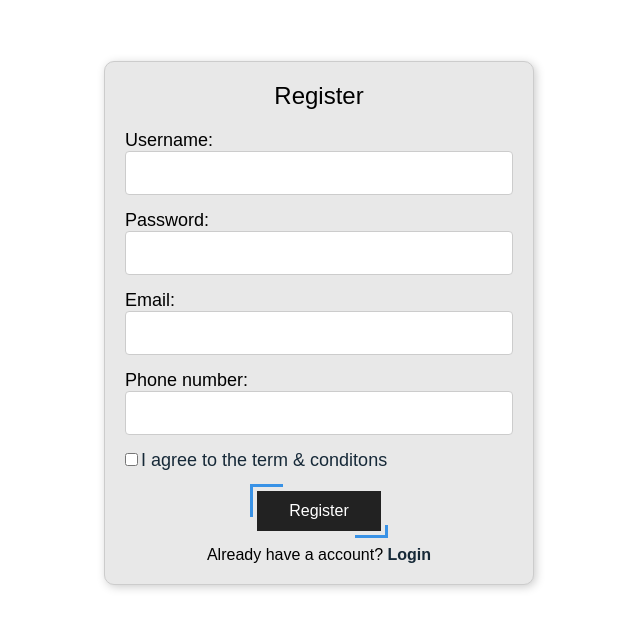
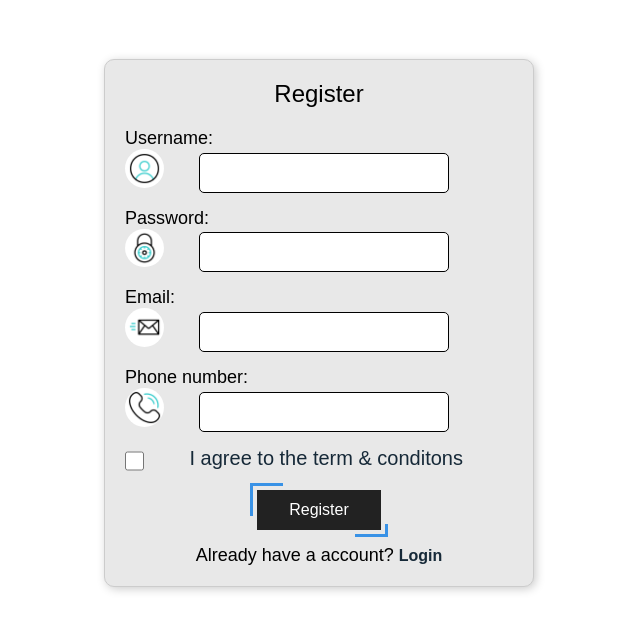
Before and after one commit to Suimei1208/Web_Final_Semester, a PHP site: page /API/register.php in a window 1280 px wide. Shown: the part 77-708 px from the top of the page, without its empty margins (321-961 px from the left). Run offline with PHP 8.4, Linux system fonts and the light colour scheme.

Commit message:
úp đét

```diff
--- a/API/register.php
+++ b/API/register.php
@@ -64,23 +64,25 @@
           <div class="log">Register</div>
         </div>
         <form method="post">
+            <label for="username">Username:</label1>
+                <div class="form-group">
+                        <img src="./Những thức rác linh tinh/user.gif" alt="">
+                        <input  name="username" id="username" type="text">
+                </div>
+
+                <label for="password">Password:</label>
+                <div class="form-group">
+                    <img src="./Những thức rác linh tinh/pass.gif" alt="">
+                    <input name="password" id="password" type="password">
+                </div>
+            <label>Email:</label>
             <div class="form-group">
-                <label for="username">Username:</label>
-                <input  name="username_dk" id="username" type="text">
-            </div>
-
-            <div class="form-group">
-                <label for="password">Password:</label>
-                <input name="password_dk" id="password" type="password">
-            </div>
-
-            <div class="form-group">
-                <label>Email:</label>
+                <img src="./Những thức rác linh tinh/email.gif" alt="">
                 <input name="email" id="email" type="text">
             </div>
-
+            <label>Phone number:</label>
             <div class="form-group">
-                <label>Phone number:</label>
+                <img src="./Những thức rác linh tinh/phone.gif" alt="">
                 <input  name="phone" id="phone" type="text">
             </div>
             <?php
@@ -90,7 +92,8 @@
             <?php } ?>
 
             <div class="remember-forgot">
-                <label><input type="checkbox" name="terms[]">I agree to the term & conditons</label>
+                <input type="checkbox" name="terms[]">
+                <label>I agree to the term & conditons</label>
             </div>
 
             <div class="form-group">
--- a/API/style.css
+++ b/API/style.css
@@ -75,9 +75,9 @@ body{
     width: 377px;
     margin: 0 auto;
     padding: 20px;
-    border: 1px solid #ccc;
+    border: 1px solid #ffffff;
     border-radius: 10px;
-    background-color: #e8e8e8;
+    background-color: #ffffff;
     box-shadow: 2px 2px 10px #ccc;
     display: block;
 }
@@ -105,22 +105,27 @@ body{
 .form-group {
     margin-bottom: 15px;
 }
-
 label {
     font-size: 18px;
     margin-bottom: 5px;
 }
 
-input[type="text"], input[type="password"] {
-    width: 100%;
-    padding: 12px 20px;
+input[type="text"],[type="password"]{
+    margin-left: 30px;
+    width: 250px;
+    height: auto;
+    padding: 10px 10px;
     font-size: 16px;
-    border: 1px solid #ccc;
-    border-radius: 4px;
+    border: 1px solid #000000;
+    border-radius: 5px;
     box-sizing: border-box;
     transition: 0.5s;
 }
-
+img{
+    width: 10%;
+    border-radius: 50%;
+    margin-bottom: -10px;
+}
 input[type="submit"] {
     width: 100%;
     background-color: #333;
@@ -183,9 +188,16 @@ input[type="submit"] {
     justify-content: space-between;
     margin-top: 15px;
 }
-.remember-forgot label input{
-    margin-right: 3px;
+.remember-forgot label{
+    margin-right: 50px;
+    position: relative;
+    justify-content: center;
+    align-items: center;
+    font-size: 20px;
+}
+.remember-forgot input{
     accent-color: #162938;
+    width: 5%;
 }
 .remember-forgot a{
     color: #162938;
```
Also changed, not shown: API/login.php (+8 -6 lines), API/Những thức rác linh tinh/email.gif (renamed from img/email.gif), API/Những thức rác linh tinh/pass.gif (renamed from img/pass.gif), API/Những thức rác linh tinh/phone.gif (renamed from img/phone.gif), API/Những thức rác linh tinh/user.gif (renamed from img/user.gif).
